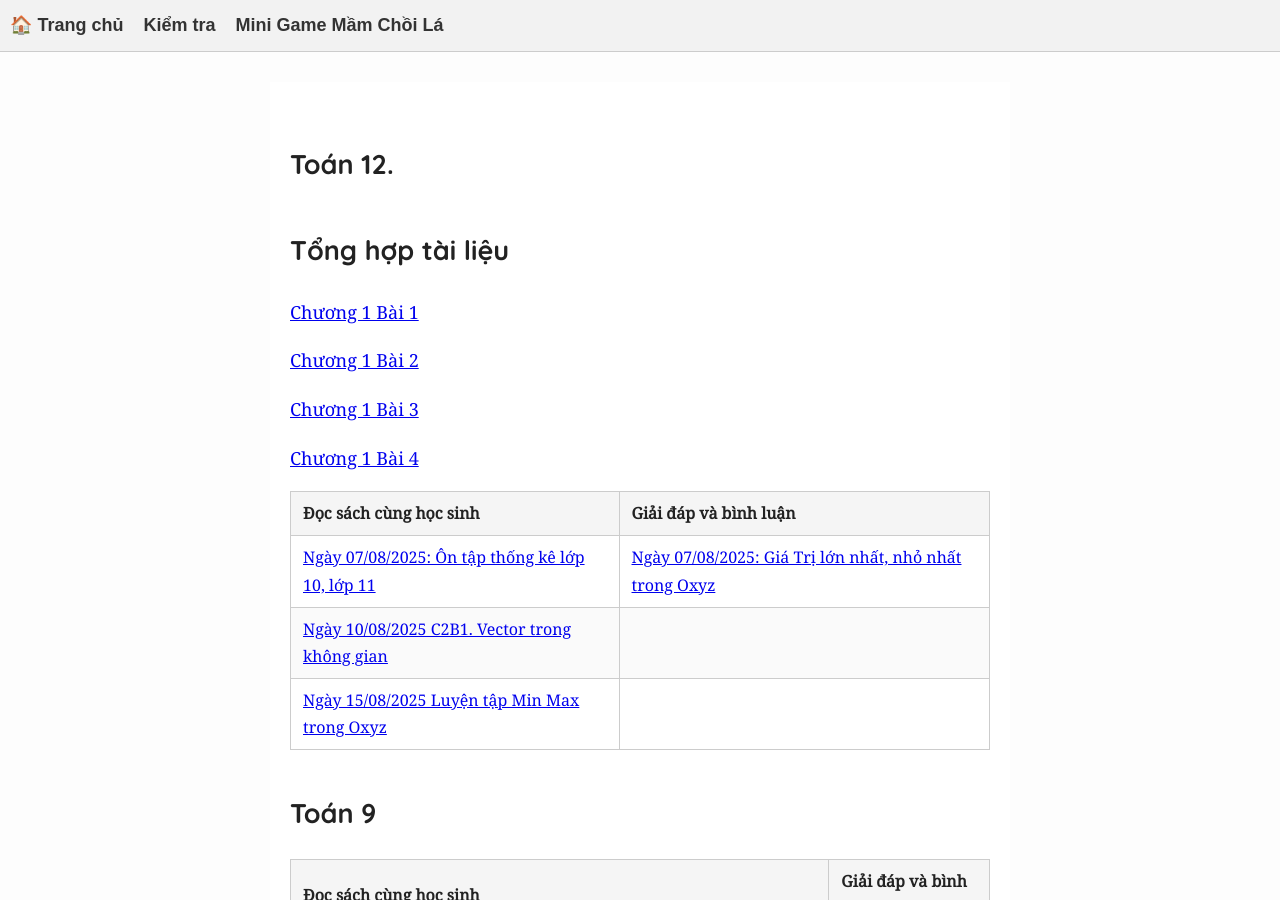
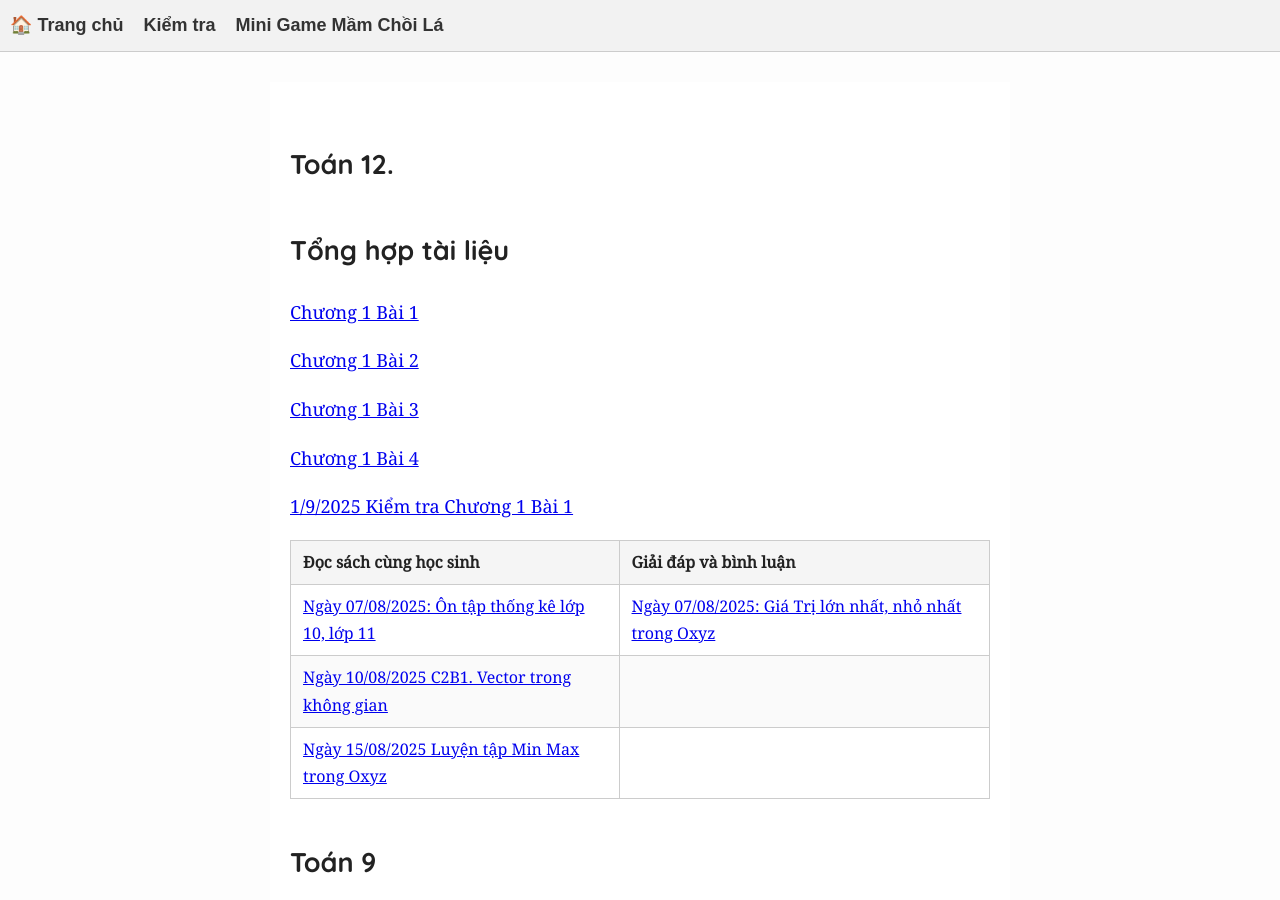
Before and after one commit to NguyenMuoiVN1988/publicstudyrepo, a Jekyll site: the page built from index.md, in a window 1280 px wide and 900 px high. Built offline with Jekyll 4.4.1, drawn with Linux system fonts in a browser that asks for light colours; our own code applies the rules of GitHub Pages for plain Markdown files.

Commit message:
Update index.md

```diff
--- a/index.md
+++ b/index.md
@@ -12,6 +13,8 @@ title: "Public Study"
 [Chương 1 Bài 3](T12/T12C1B3.md)
 
 [Chương 1 Bài 4](T12/T12C1B4KhaoSat.md)
+
+[1/9/2025 Kiểm tra Chương 1 Bài 1](T12/T12TestC1B1.md)
 
 | Đọc sách cùng học sinh | Giải đáp và bình luận|
 |-----|-----|
```
Also changed, not shown: other parts of index.md (+1 -0 lines).
